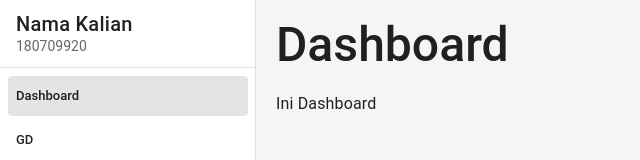
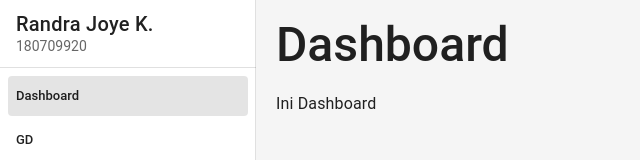
Before and after one commit to Kartoffelnium/VueCLI-Webpack_9920, a Vue app: page / in a window 1280 px wide. Shown: the top 160 px of the page, without its empty margins (0-640 px from the left). Built offline with nearby package versions, Linux system fonts and the light colour scheme.

Commit message:
Guided VueCLI-Webpack

```diff
--- a/src/components/DashboardLayout.vue
+++ b/src/components/DashboardLayout.vue
@@ -4,7 +4,7 @@
      <v-list-item>
        <v-list-item-content>
          <v-list-item-title class="title">
-           Nama Kalian
+           Randra Joye K.
          </v-list-item-title>
          <v-list-item-subtitle>
            180709920
```
